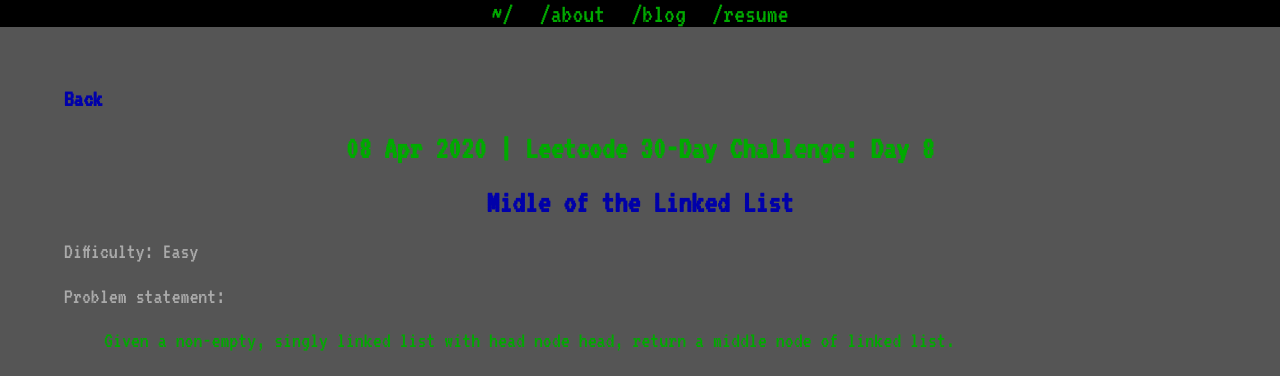
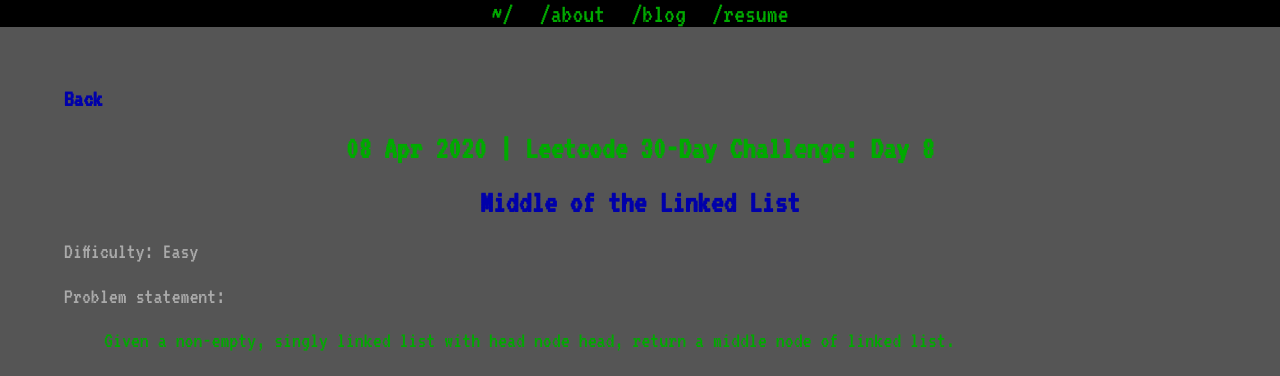
Before and after one commit to bartenbach/proxa.github.io, a Jekyll site: the page built from _posts/2020-04-08-leetcode-day-7.markdown, in a window 1280 px wide. Shown: the top 376 px of the page. Built offline with Jekyll 4.4.1, drawn with Linux system fonts in a browser that asks for light colours.

Commit message:
Fixed typo - enabled spellchecking in vim

```diff
--- a/_posts/2020-04-08-leetcode-day-7.markdown
+++ b/_posts/2020-04-08-leetcode-day-7.markdown
@@ -3,7 +3,7 @@
 date:   2020-04-08 18:50:17 -0500
 categories: career programming
 ---
-# [Midle of the Linked List](https://leetcode.com/problems/middle-of-the-linked-list/)
+# [Middle of the Linked List](https://leetcode.com/problems/middle-of-the-linked-list/)
 
 Difficulty: Easy
 
```
